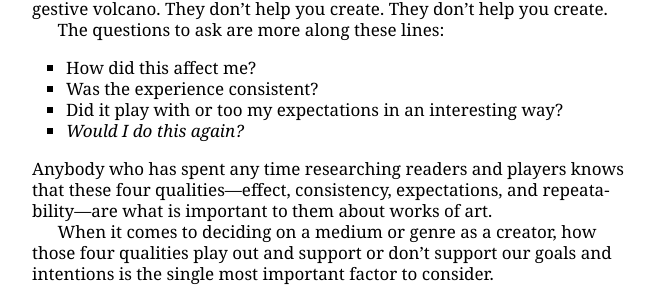
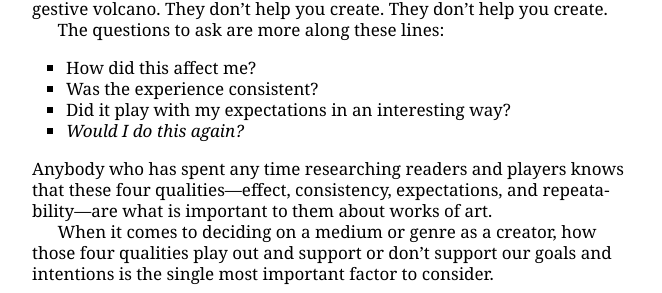
Before and after one commit to baldurbjarnason/this-is-not-a-book, a Jekyll site: the page built from Choose_your_structural_grammar/Would_I_do_this_again.md, in a window 1280 px wide. Shown: the part 889-1182 px from the top of the page, without its empty margins (309-971 px from the left). Built offline with Jekyll 4.4.1, drawn with Linux system fonts in a browser that asks for light colours; comment, search, counter and statistics services are not loaded.

Commit message:
Fixed would I do this again.

```diff
--- a/Choose_your_structural_grammar/Would_I_do_this_again.md
+++ b/Choose_your_structural_grammar/Would_I_do_this_again.md
@@ -49,7 +49,7 @@ The questions to ask are more along these lines:
 
 -   How did this affect me?
 -   Was the experience consistent?
--   Did it play with or too my expectations in an interesting way?
+-   Did it play with my expectations in an interesting way?
 -   *Would I do this again?*
 
 Anybody who has spent any time researching readers and players knows
```
